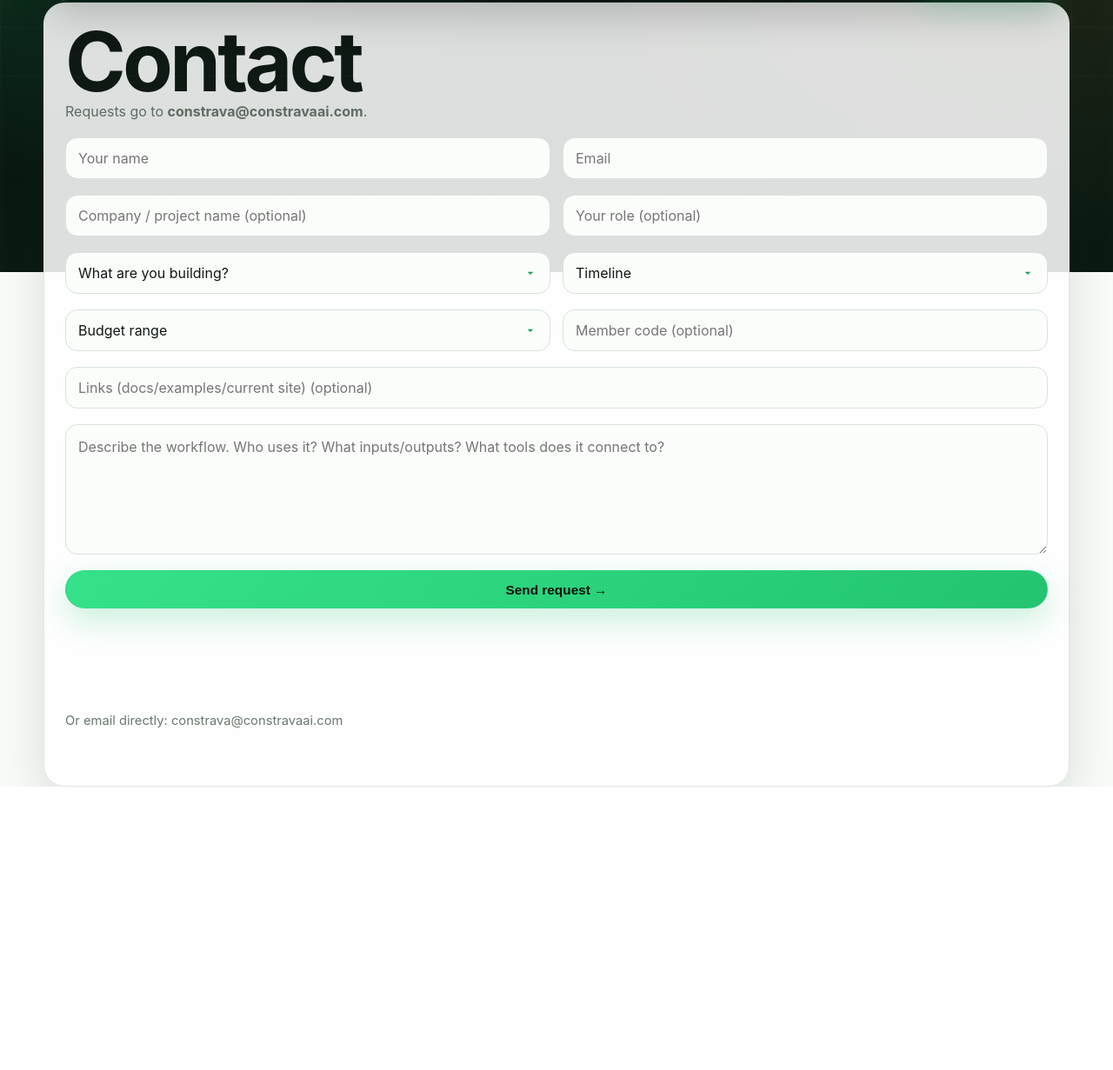
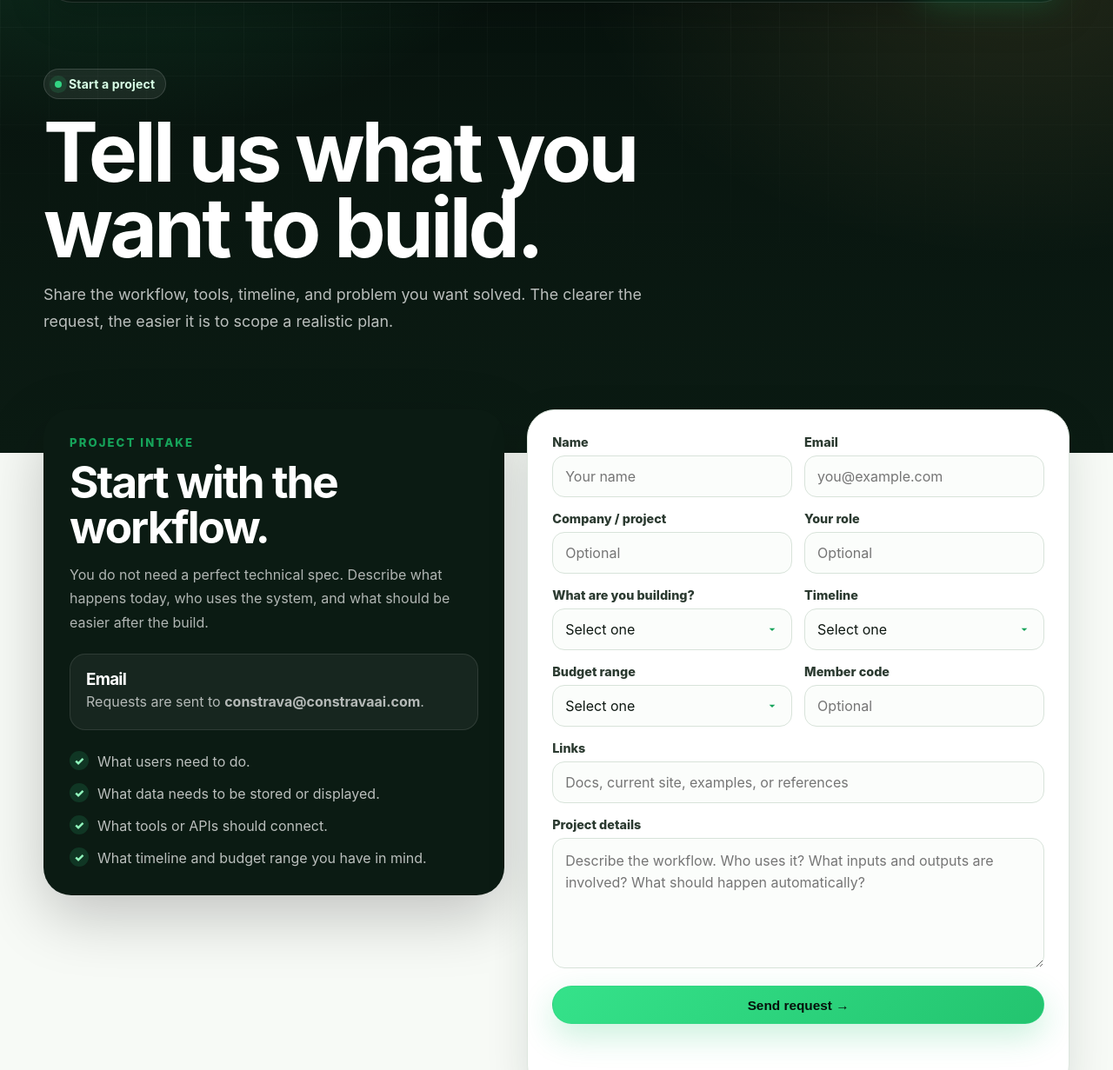
Before and after one commit to ConstravaAI/constrava-backend, a website: page contact.html in a window 1280 px wide. Shown: the part 81-1312 px from the top of the page at 87% size. Before the commit the page ends 986 px from the top, so only its background shows below. Drawn offline with Linux system fonts and the light colour scheme.

Commit message:
Update contact.html

```diff
--- a/contact.html
+++ b/contact.html
@@ -4,13 +4,14 @@
   <meta charset="utf-8" />
   <meta name="viewport" content="width=device-width,initial-scale=1" />
   <title>Constrava | Contact</title>
+  <meta name="description" content="Contact Constrava to discuss a custom software build, dashboard, portal, automation, or integration." />
   <link rel="stylesheet" href="/styles.css" />
 </head>
 <body>
   <div class="wrap">
     <header class="nav">
-      <a class="brand" href="/"><span class="logo"></span>Constrava</a>
-      <nav class="navlinks">
+      <a class="brand" href="/"><span class="logo" aria-hidden="true"></span>Constrava</a>
+      <nav class="navlinks" aria-label="Main navigation">
         <a href="/">Home</a>
         <a href="/services">Services</a>
         <a href="/process">Process</a>
@@ -20,75 +21,97 @@
       <a class="btn primary" href="/contact">Start a project →</a>
     </header>
 
-    <section class="card">
-      <h1>Contact</h1>
-      <p>Requests go to <b>constrava@constravaai.com</b>.</p>
+    <section class="page-hero narrow">
+      <span class="eyebrow">Start a project</span>
+      <h1>Tell us what you want to build.</h1>
+      <p>Share the workflow, tools, timeline, and problem you want solved. The clearer the request, the easier it is to scope a realistic plan.</p>
+    </section>
+  </div>
 
-<form id="leadForm" class="grid" style="margin-top:16px">
+  <main>
+    <section class="section tight">
+      <div class="wrap form-shell">
+        <aside class="contact-aside">
+          <span class="section-label">Project intake</span>
+          <h2>Start with the workflow.</h2>
+          <p style="margin-top:16px">You do not need a perfect technical spec. Describe what happens today, who uses the system, and what should be easier after the build.</p>
+          <div class="contact-method">
+            <h3>Email</h3>
+            <p>Requests are sent to <strong>constrava@constravaai.com</strong>.</p>
+          </div>
+          <ul class="check-list">
+            <li>What users need to do.</li>
+            <li>What data needs to be stored or displayed.</li>
+            <li>What tools or APIs should connect.</li>
+            <li>What timeline and budget range you have in mind.</li>
+          </ul>
+        </aside>
 
+        <form id="leadForm" class="form-card form-grid">
           <div class="row2">
-    <input name="name" placeholder="Your name" required />
-    <input name="email" type="email" placeholder="Email" required />
+            <div class="field"><label for="name">Name</label><input id="name" name="name" placeholder="Your name" autocomplete="name" required /></div>
+            <div class="field"><label for="email">Email</label><input id="email" name="email" type="email" placeholder="you@example.com" autocomplete="email" required /></div>
           </div>
 
           <div class="row2">
-    <input name="company" placeholder="Company / project name (optional)" />
-    <input name="role" placeholder="Your role (optional)" />
+            <div class="field"><label for="company">Company / project</label><input id="company" name="company" placeholder="Optional" /></div>
+            <div class="field"><label for="role">Your role</label><input id="role" name="role" placeholder="Optional" /></div>
           </div>
 
           <div class="row2">
-    <select name="type" required>
-      <option value="" disabled selected>What are you building?</option>
+            <div class="field">
+              <label for="type">What are you building?</label>
+              <select id="type" name="type" required>
+                <option value="" disabled selected>Select one</option>
                 <option>Dashboard / Admin panel</option>
                 <option>Customer portal</option>
                 <option>Automation / Integration</option>
                 <option>Internal tool</option>
                 <option>Other</option>
               </select>
-
-    <select name="timeline" required>
-      <option value="" disabled selected>Timeline</option>
+            </div>
+            <div class="field">
+              <label for="timeline">Timeline</label>
+              <select id="timeline" name="timeline" required>
+                <option value="" disabled selected>Select one</option>
                 <option>ASAP (1–2 weeks)</option>
                 <option>2–4 weeks</option>
                 <option>1–2 months</option>
                 <option>Flexible</option>
               </select>
             </div>
+          </div>
 
           <div class="row2">
-    <select name="budget" required>
-      <option value="" disabled selected>Budget range</option>
+            <div class="field">
+              <label for="budget">Budget range</label>
+              <select id="budget" name="budget" required>
+                <option value="" disabled selected>Select one</option>
                 <option>$500–$2,000</option>
                 <option>$2,000–$5,000</option>
                 <option>$5,000–$10,000</option>
                 <option>$10,000+</option>
               </select>
-
-    <input name="memberCode" placeholder="Member code (optional)" />
+            </div>
+            <div class="field"><label for="memberCode">Member code</label><input id="memberCode" name="memberCode" placeholder="Optional" /></div>
           </div>
 
-  <input name="links" placeholder="Links (docs/examples/current site) (optional)" />
+          <div class="field"><label for="links">Links</label><input id="links" name="links" placeholder="Docs, current site, examples, or references" /></div>
+          <div class="field"><label for="message">Project details</label><textarea id="message" name="message" placeholder="Describe the workflow. Who uses it? What inputs and outputs are involved? What should happen automatically?" required></textarea></div>
 
-  <textarea
-    name="message"
-    placeholder="Describe the workflow. Who uses it? What inputs/outputs? What tools does it connect to?"
-    required
-  ></textarea>
-
-  <!-- Honeypot (spam trap) -->
-  <input name="website" autocomplete="off" tabindex="-1" style="display:none" />
+          <div class="hidden-field" aria-hidden="true"><label for="website">Website</label><input id="website" name="website" autocomplete="off" tabindex="-1" /></div>
 
           <button class="btn primary" type="submit">Send request →</button>
-  <div id="formNote" class="note"></div>
+          <div id="formNote" class="note" role="status" aria-live="polite"></div>
         </form>
+      </div>
+    </section>
+  </main>
 
-        <!-- This ALWAYS exists, so messages will show -->
-        <div id="formNote" class="note"></div>
-      </form>
-
-      <div class="footer">Or email directly: constrava@constravaai.com</div>
-    </section>
-  </div>
+  <footer class="wrap footer">
+    <span>© 2026 Constrava. Custom software systems.</span>
+    <div class="footer-links"><a href="/services">Services</a><a href="/process">Process</a><a href="/work">Work</a><a href="/contact">Contact</a></div>
+  </footer>
 
   <script src="/main.js"></script>
 </body>
```
Lines whose indentation alone changed are shown as unchanged.
